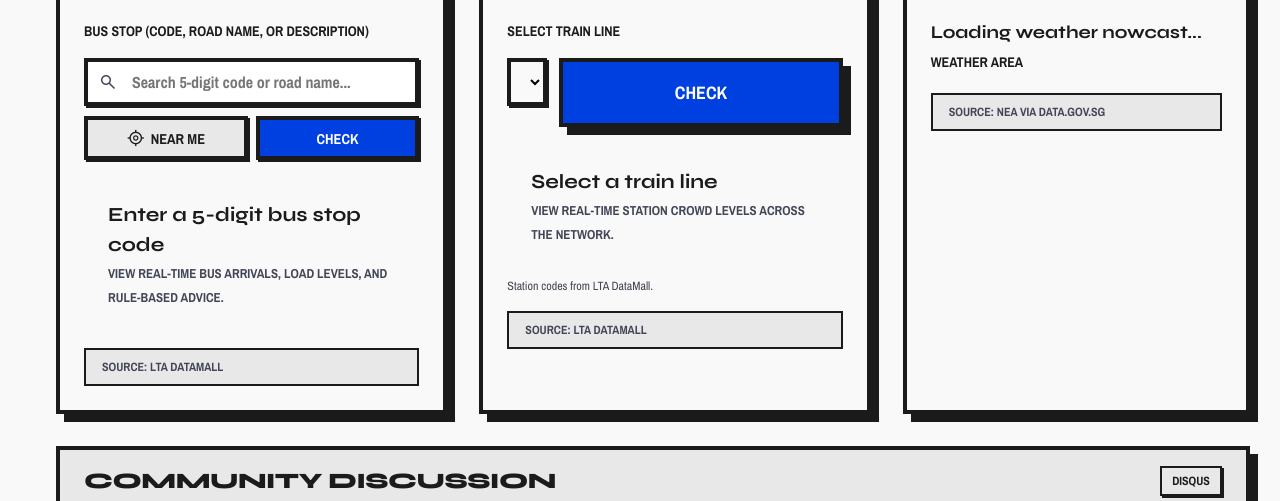
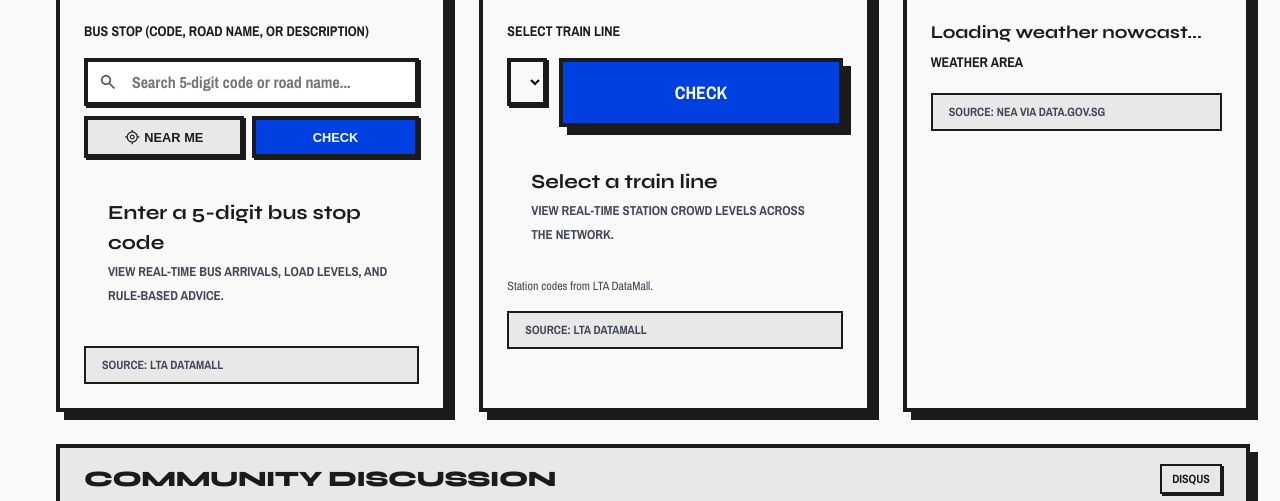
Before and after one commit to sinta-slowburn/bus111, a React app: page index.html in a window 1280 px wide. Shown: the part 299-800 px from the top of the page. Built offline with nearby package versions, Linux system fonts and the light colour scheme; a script that the page names is missing; files whose address does not match are found by name.

Commit message:
Fix button overflow by removing conflicting btn-broadcast class and applying precise flex container sizing inside the card pane

```diff
--- a/index.html
+++ b/index.html
@@ -46,12 +46,12 @@
               <span class="material-symbols-outlined" style="position: absolute; left: 14px; color: var(--color-on-surface-variant); font-size: 20px; pointer-events: none;">search</span>
               <input type="text" id="bus-stop-input" class="form-control" placeholder="Search 5-digit code or road name..." autocomplete="off" style="width: 100%; padding-left: 44px; height: 48px; border: var(--border-thick) solid var(--color-on-background); font-family: var(--font-body); font-weight: 700; background-color: var(--color-surface-bright); box-sizing: border-box;" />
             </div>
-            <div style="display: grid; grid-template-columns: 1fr 1fr; gap: 8px; width: 100%; box-sizing: border-box;">
-              <button type="button" id="btn-near-me" class="btn-broadcast" style="background-color: var(--color-surface-container-high); color: var(--color-on-surface); border: var(--border-thick) solid var(--color-on-background); height: 44px; font-size: 0.9rem; display: inline-flex; align-items: center; justify-content: center; gap: 6px; cursor: pointer; box-shadow: var(--shadow-sm); width: 100%; box-sizing: border-box;" title="Find nearest bus stop using GPS">
-                <span class="material-symbols-outlined" style="font-size: 18px;">my_location</span>
+            <div style="display: flex; gap: 8px; width: 100%; box-sizing: border-box;">
+              <button type="button" id="btn-near-me" style="flex: 1; background-color: var(--color-surface-container-high); color: var(--color-on-surface); border: var(--border-thick) solid var(--color-on-background); height: 42px; padding: 0 8px; font-size: 0.8rem; font-weight: 800; display: inline-flex; align-items: center; justify-content: center; gap: 4px; cursor: pointer; box-shadow: var(--shadow-sm); box-sizing: border-box; text-transform: uppercase;" title="Find nearest bus stop using GPS">
+                <span class="material-symbols-outlined" style="font-size: 16px;">my_location</span>
                 <span>NEAR ME</span>
               </button>
-              <button type="button" id="btn-fetch-bus" class="btn-broadcast" style="height: 44px; font-size: 0.9rem; display: inline-flex; align-items: center; justify-content: center; box-shadow: var(--shadow-sm); width: 100%; box-sizing: border-box;">CHECK</button>
+              <button type="button" id="btn-fetch-bus" style="flex: 1; background-color: var(--color-primary); color: var(--color-on-primary); border: var(--border-thick) solid var(--color-on-background); height: 42px; padding: 0 12px; font-size: 0.8rem; font-weight: 800; display: inline-flex; align-items: center; justify-content: center; box-shadow: var(--shadow-sm); box-sizing: border-box; text-transform: uppercase; cursor: pointer;">CHECK</button>
             </div>
             <div id="bus-autocomplete-dropdown" style="display: none; position: absolute; top: calc(100% + 4px); left: 0; right: 0; background: var(--color-surface-bright); border: var(--border-thick) solid var(--color-on-background); box-shadow: var(--shadow-md); z-index: 1000; max-height: 280px; overflow-y: auto;"></div>
           </div>
```
